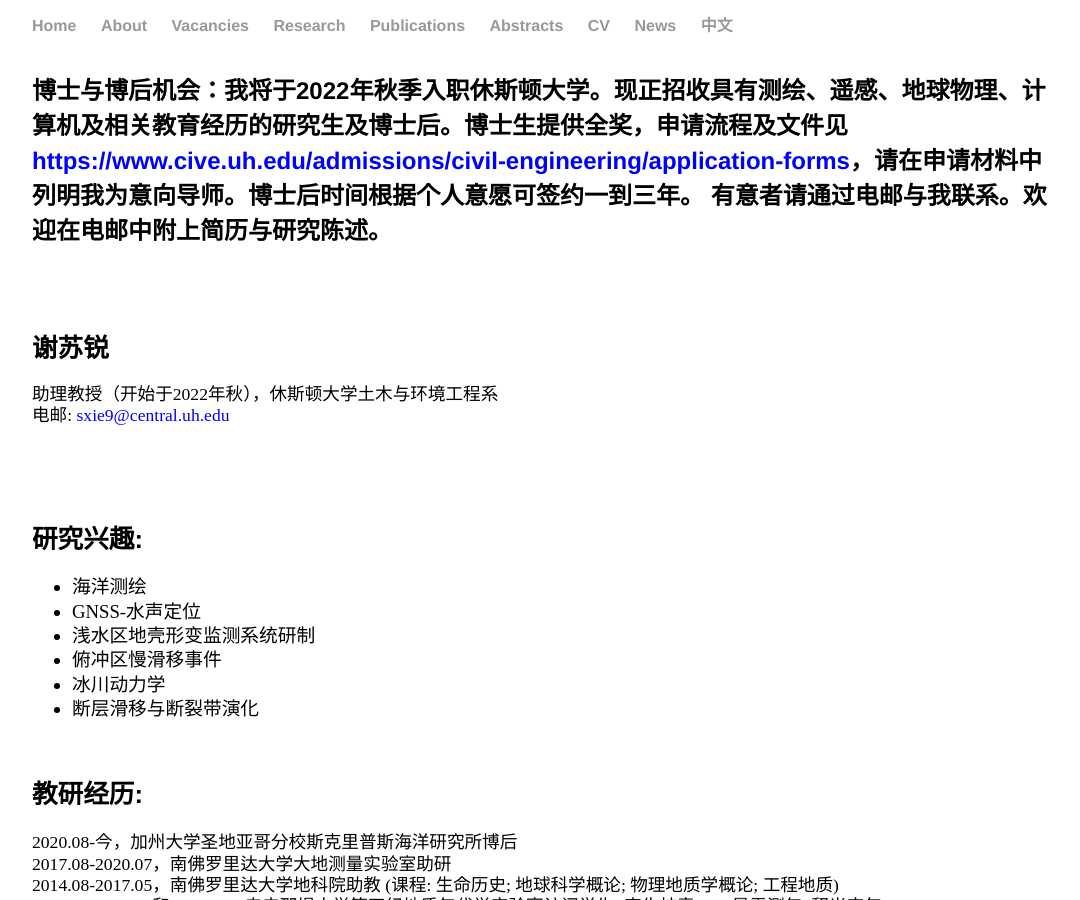
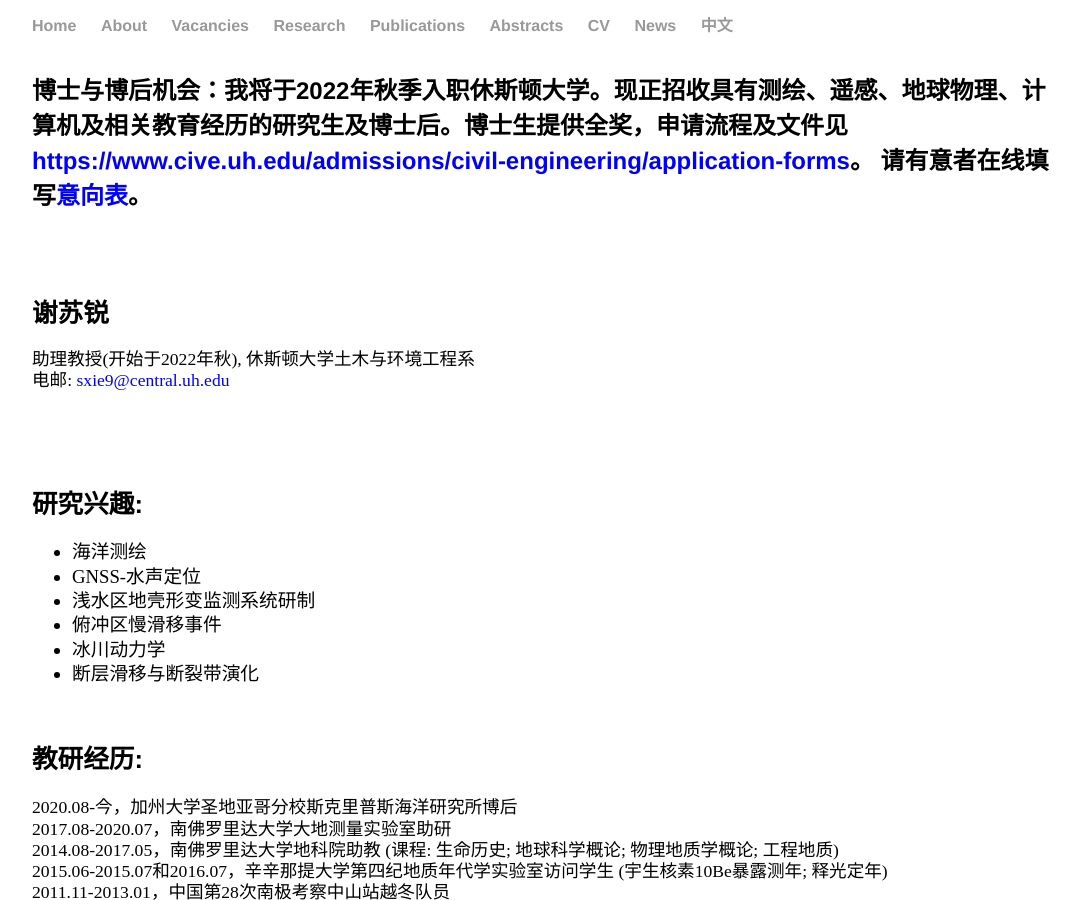
Before and after one commit to suruixie/suruixie.github.io, a Jekyll site: the page built from Chinese/index.html, in a window 1280 px wide and 900 px high. Shown: the whole window, without its empty margins (96-1176 px from the left). Built offline with Jekyll 4.4.1, drawn with Linux system fonts in a browser that asks for light colours; a style sheet for code colours, icons or effects is not loaded.

Commit message:
Update index.html

```diff
--- a/Chinese/index.html
+++ b/Chinese/index.html
@@ -7,13 +7,13 @@
 
 
 <body>
-	<h4 style="margin-top:1.5em; margin-bottom:1.2em; font-size:1.5em;">博士与博后机会：我将于2022年秋季入职休斯顿大学。现正招收具有测绘、遥感、地球物理、计算机及相关教育经历的研究生及博士后。博士生提供全奖，申请流程及文件见<a href="https://www.cive.uh.edu/admissions/civil-engineering/application-forms" style="color:#0000FF;">https://www.cive.uh.edu/admissions/civil-engineering/application-forms</a>，请在申请材料中列明我为意向导师。博士后时间根据个人意愿可签约一到三年。
-		有意者请通过电邮与我联系。欢迎在电邮中附上简历与研究陈述。</h4>
+	<h4 style="margin-top:1.5em; margin-bottom:1.2em; font-size:1.5em;">博士与博后机会：我将于2022年秋季入职休斯顿大学。现正招收具有测绘、遥感、地球物理、计算机及相关教育经历的研究生及博士后。博士生提供全奖，申请流程及文件见<a href="https://www.cive.uh.edu/admissions/civil-engineering/application-forms" style="color:#0000FF;">https://www.cive.uh.edu/admissions/civil-engineering/application-forms</a>。
+		请有意者在线填写<a href="https://forms.office.com/Pages/ResponsePage.aspx?id=vboLF_CikEytSw6PDwxCWfDPu5d49wZLkqS7gRDyh3VUOUdSR08zOTkwMUpBUDRSNlNNMTIwNjhRVy4u" style="color:#0000FF;">意向表</a>。</h4>
 	<br>
     <div class="Chinese">
         <div class="sideText">
 	    <h4 style="margin-bottom:0.1em;">谢苏锐</h4>
-            <p style="line-height: 120%;">助理教授（开始于2022年秋），休斯顿大学土木与环境工程系<br>
+            <p style="line-height: 120%;">助理教授(开始于2022年秋), 休斯顿大学土木与环境工程系<br>
             电邮:
 		<a href="mailto:sxie9@central.uh.edu" style="color:#0000FF;">sxie9@central.uh.edu</a> <br>
             </p>
```
